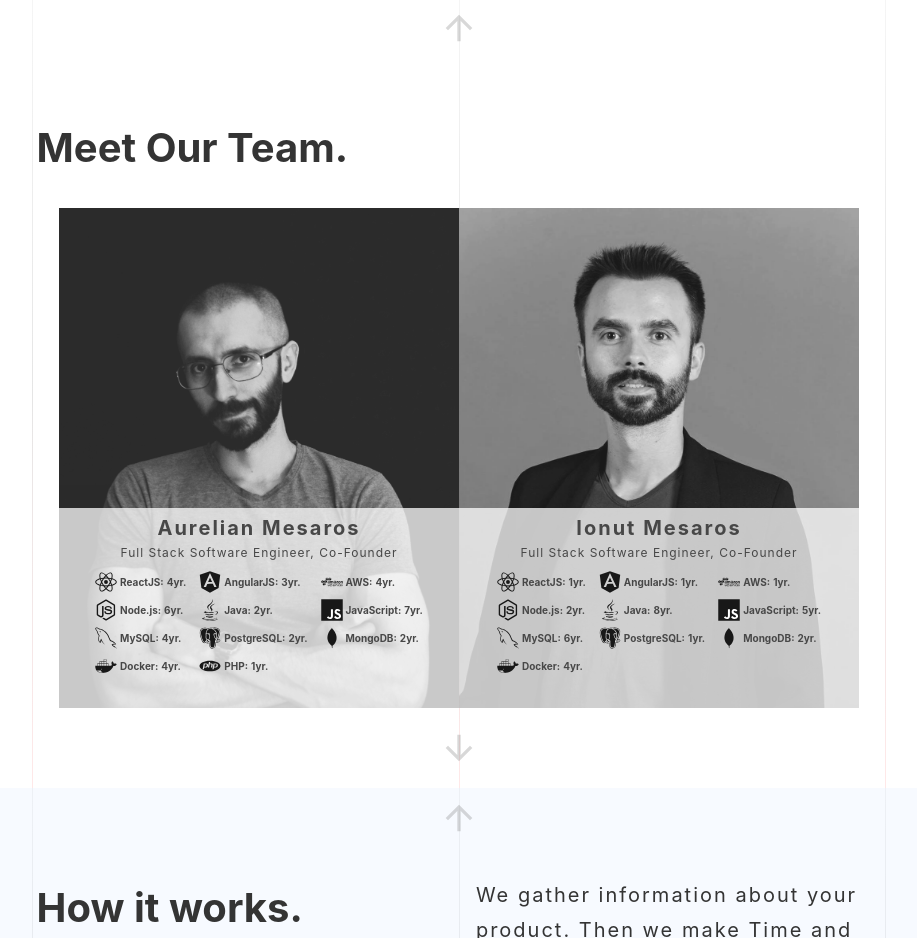
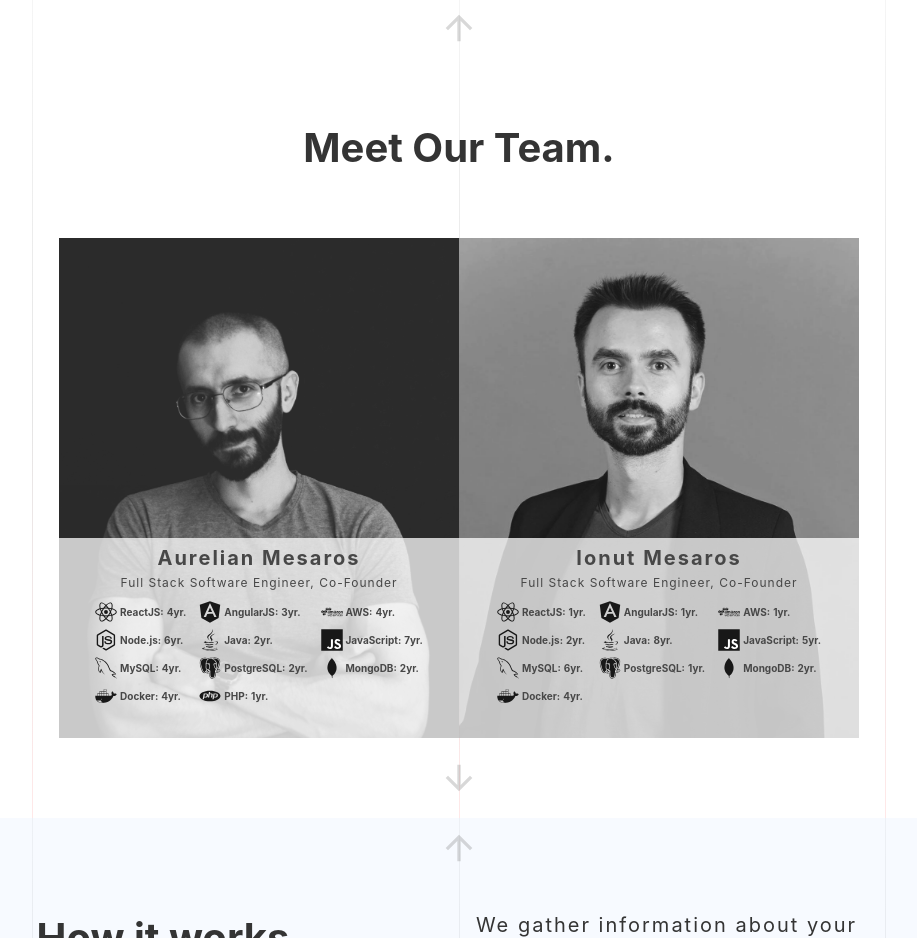
Before and after one commit to relumesaros/flawless-bits, a React app: page / in a window 1280 px wide. Shown: the part 1802-2740 px from the top of the page, without its empty margins (181-1098 px from the left). Built offline with nearby package versions, Linux system fonts and the light colour scheme.

Commit message:
Minor UI fixes.

```diff
--- a/src/components/sections/OurTeam.jsx
+++ b/src/components/sections/OurTeam.jsx
@@ -34,16 +34,18 @@ const OurTeamContainerDesktop = styled.div`
   width: 100%;
   height: 100%;
   display: flex;
-  margin: 30px 0 20px 0;
+  margin: 60px 0 20px 0;
   flex-wrap: wrap;
   align-items: center;
   justify-content: center;
+
+  @media only screen and (max-width: ${stylesConfig.maxWidth}px), screen and (max-height: ${stylesConfig.maxHeight}px) {
+    margin: 30px 0 20px 0;
+  }
 `;
 
 const Title = styled.h2`
-  @media only screen and (max-width: ${stylesConfig.maxWidth}px), screen and (max-height: ${stylesConfig.maxHeight}px) {
-    text-align: center;
-  }
+  text-align: center;
 `;
 
 const TeamMemberWrapper = styled.div`
--- a/src/template.html
+++ b/src/template.html
@@ -15,7 +15,7 @@
 
     <!-- Primary Meta Tags -->
     <meta name="title" content="Flawless Bits">
-    <meta name="description" content="Flawless Bits is an outsourcing startup company that provides quality software and services">
+    <meta name="description" content="Flawless Bits is a startup outsourcing company that builds web-based applications for organizations looking to be more efficient, grow and serve their customers better.">
 
     <!-- Open Graph / Facebook -->
     <meta property="og:locale" content="en_US"/>
```
